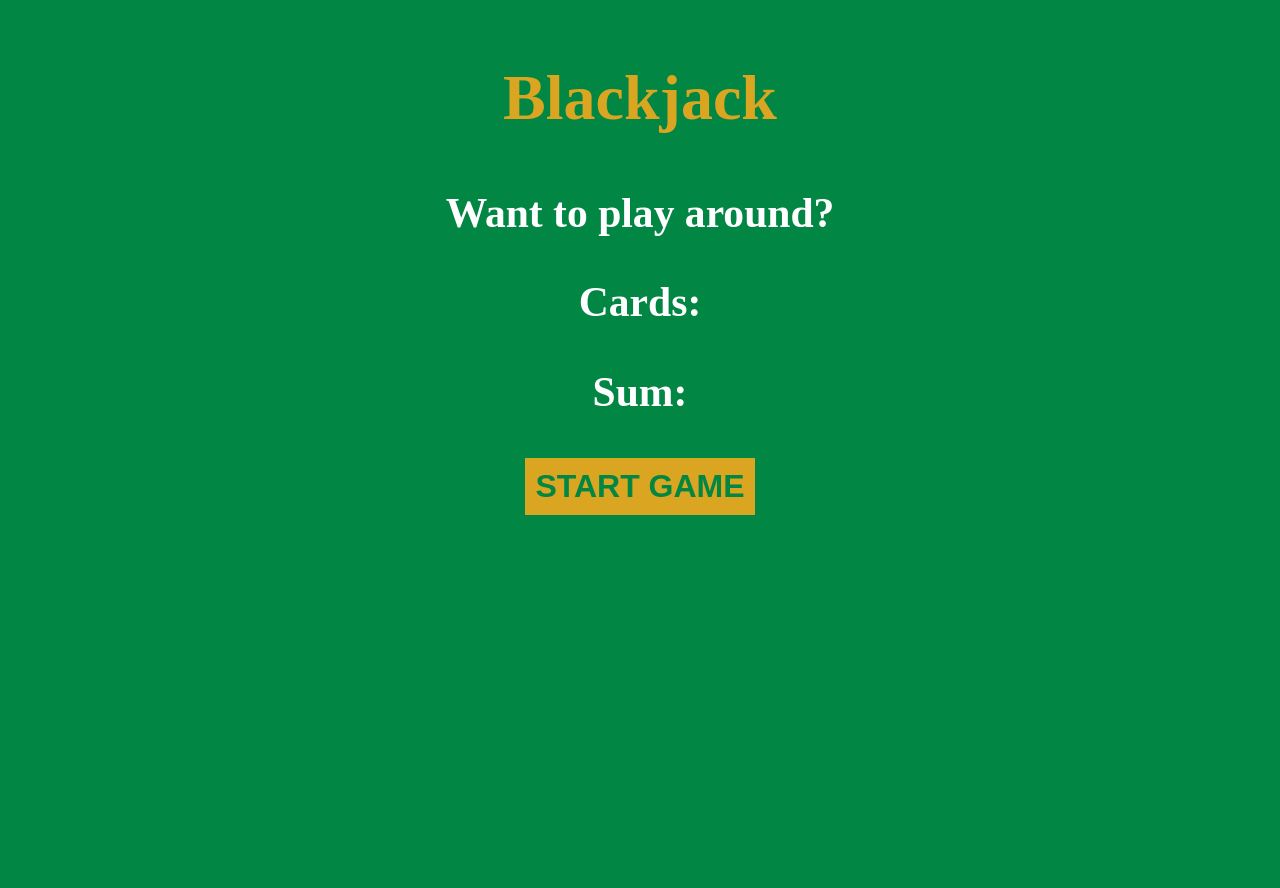
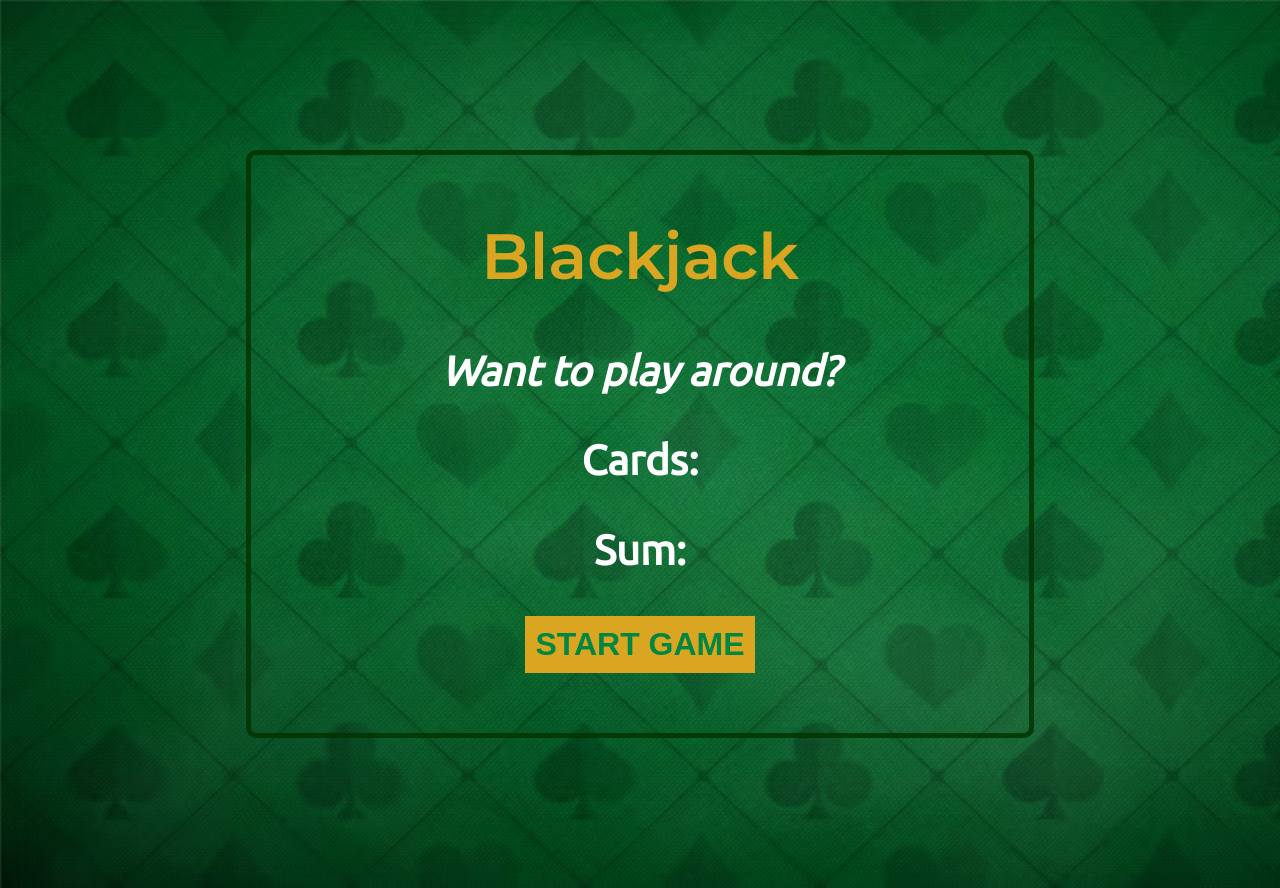
Before and after one commit to 08prerna/Building-Blackjack-Game, a plain HTML site: page index.html in a window 1280 px wide. Before the commit the page ends 800 px from the top, so only its background shows below. Drawn offline with Linux system fonts and the light colour scheme.

Commit message:
Add files via upload

```diff
--- a/index.html
+++ b/index.html
@@ -5,6 +5,8 @@
     <meta name="viewport" content="width=device-width, initial-scale=1.0">
     <title>Document</title>
     <link rel="stylesheet" href="style.css">
+    <link href="https://fonts.googleapis.com/css2?family=Montserrat:wght@400;600&family=Ubuntu&display=swap"
+        rel="stylesheet">
 </head>
 <body>
     <div class="container">
--- a/style.css
+++ b/style.css
@@ -1,11 +1,15 @@
 body {
     text-align: center;
     color: white;
-    background-color: #028644;
-
+    /* background-color: #028644; */
+    background-image: url(images/table.avif);
+    /* background-repeat: no-repeat; */
+    background-size: cover;
+    font-family: 'Ubuntu', sans-serif;
 }
 
 h1 {
+    font-family: 'Montserrat', sans-serif;
     color: goldenrod;
     line-height: 1.5;
     font-size: 4rem;
@@ -13,13 +17,20 @@ h1 {
 }
 
 .container {
-    width: 60vh;
-    margin: 50px auto;
+    width: 60%;
+    margin: 150px auto;
+    border: 5px solid rgba(1, 50, 1, 0.804);
+    padding: 10px;
+    border-radius: 10px;
 }
 
 p {
     font-size: 2.6rem;
     font-weight: 700;
+}
+
+#mess-error {
+    font-style: italic;
 }
 
 button {
@@ -29,4 +40,6 @@ button {
     color: #028644;
     font-weight: bolder;
     border-style: none;
+    margin-bottom: 50px;
+
 }
```
Also changed, not shown: images/table.avif (added).
